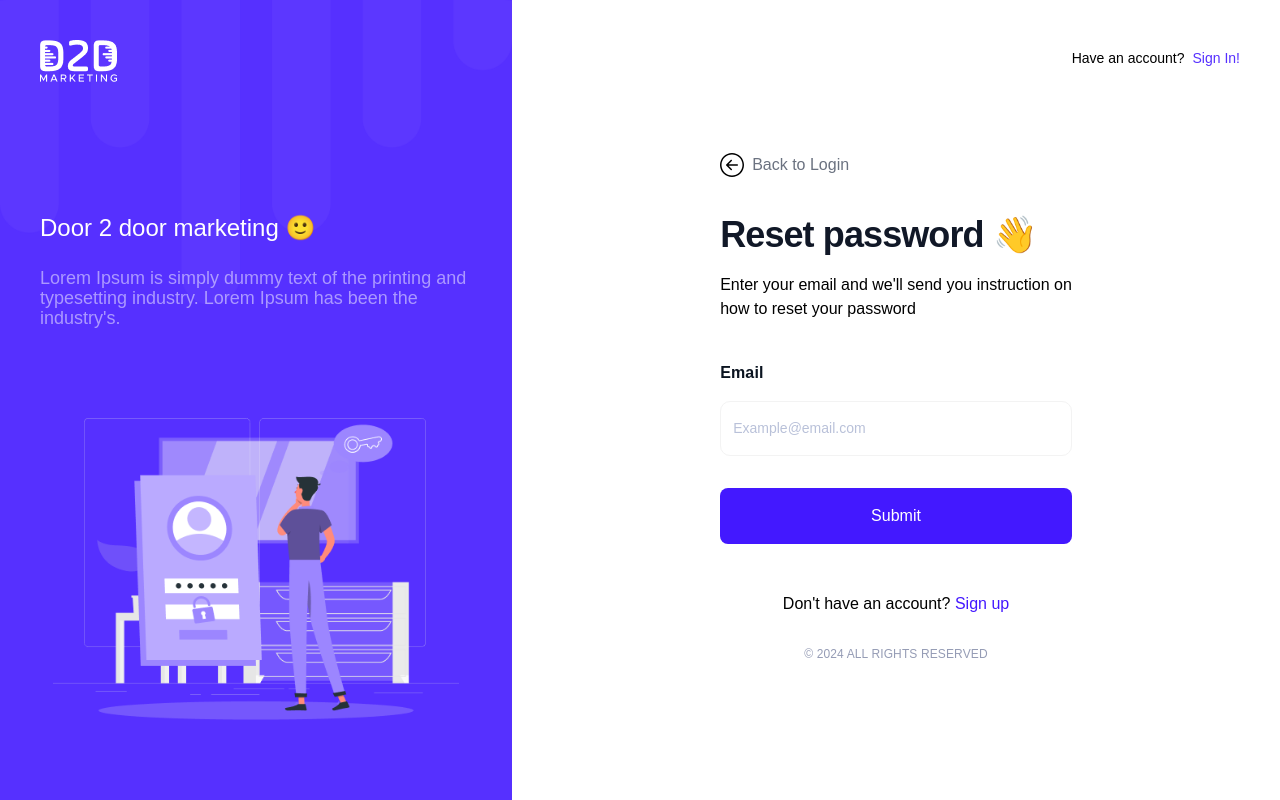
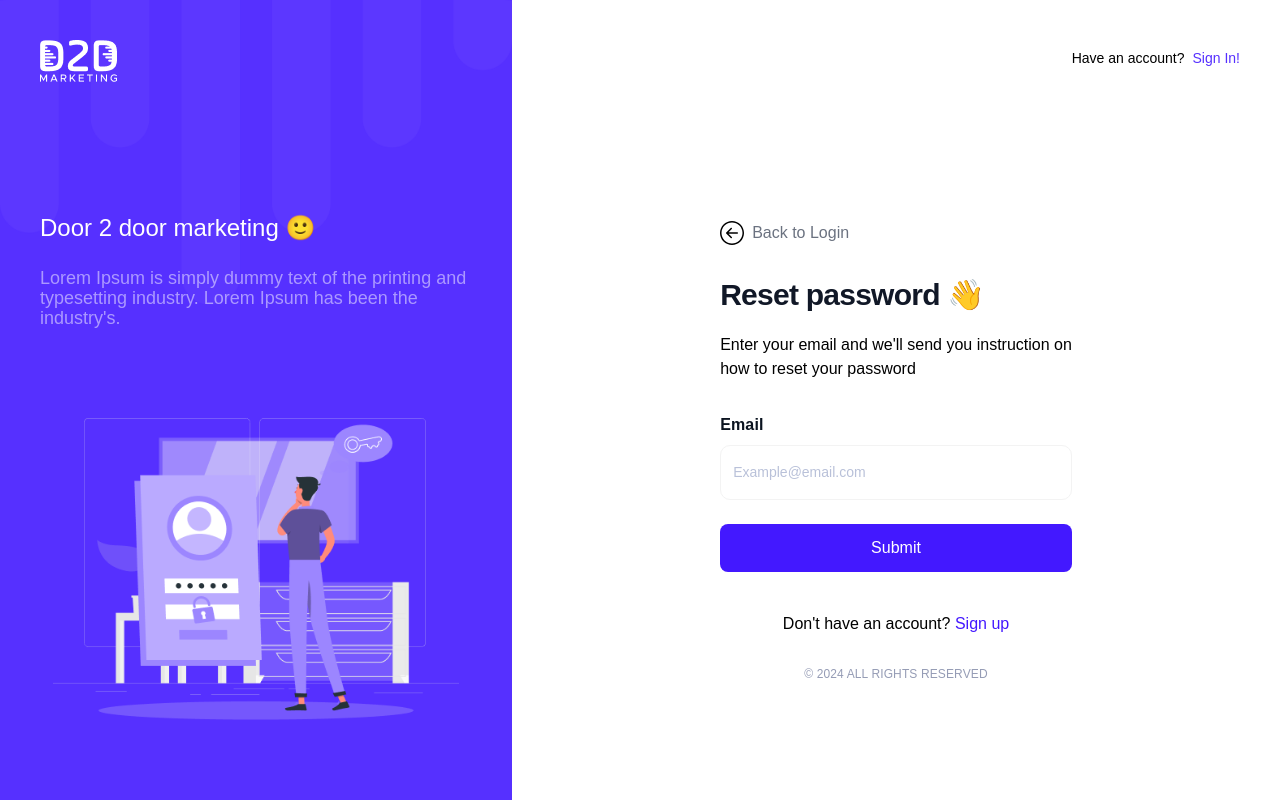
Before and after one commit to tajnur007/d2d-marketing-frontend, a Next.js app: page /auth/forget-password in a window 1280 px wide. Built offline with nearby package versions, Linux system fonts and the light colour scheme; no server answers; a web font is replaced by a local one.

Commit message:
Forget password page first step responsiveness done

```diff
--- a/app/auth/forget-password/page.tsx
+++ b/app/auth/forget-password/page.tsx
@@ -10,7 +10,9 @@ const ForgetPasswordPage = () => {
   return (
     <AuthLayout text={AUTH_LEFT_TEXT} image={marketingForgetPassword}>
       <NoAccount signupPage={false} />
-      <ResetPassword />
+      <div className='w-full h-screen flex items-center justify-center'>
+        <ResetPassword />
+      </div>
     </AuthLayout>
   );
 };
--- a/components/auth/reset-password.tsx
+++ b/components/auth/reset-password.tsx
@@ -44,7 +44,7 @@ const ResetPassword = () => {
     <section>
       <div className='md:max-w-[400px] lg:max-w-[600px] mx-auto lg:px-6 lg:py-9 md:py-2 md:px-3'>
         <div>
-          <div className='md:mt-2 lg:mt-10 xl:mt-12 2xl:mt-14 md:my-3 lg:my-6 xl:my-9 2xl:my-12 md:text-[12px] lg:text-[16px] flex items-center text-gray-500 tracking-[0] leading-[16px] whitespace-nowrap'>
+          <div className='my-2 md:my-4 lg:my-6 xl:my-8 2xl:my-10 md:text-[12px] lg:text-[16px] flex items-center text-gray-500 tracking-[0] leading-[16px] whitespace-nowrap'>
             <div className='mr-2'>
               <Link href={PAGE_ROUTES.Signin}>
                 <ArrowLeftCircleIcon />
@@ -52,7 +52,7 @@ const ResetPassword = () => {
             </div>
             <div>Back to Login</div>
           </div>
-          <div className='md:mt-2 lg:mt-10 md:text-[18px] lg:text-[36px] font-bold leading-9 tracking-tight text-gray-900'>
+          <div className='md:text-[18px] lg:text-[25px] xl:text-[30px]  2xl:text-[36px] font-bold leading-9 tracking-tight text-gray-900'>
             Reset password 👋
           </div>
           <div className='md:my-2 lg:my-5 md:text-[12px] lg:text-[16px]'>
@@ -62,13 +62,13 @@ const ResetPassword = () => {
           </div>
         </div>
 
-        <div className='lg:mt-10 md:mt-3'>
+        <div className='mt-2 md:mt-4 lg:mt-6 xl:mt-8 2xl:mt-10'>
           <form onSubmit={onFormSubmit}>
             <div>
               <label className='font-semibold text-[#0B1420] md:text-[12px] lg:text-[16px] tracking-[0.16px] leading-[16px] whitespace-nowrap'>
                 Email
               </label>
-              <div className='md:mt-2 lg:mt-4 md:mb-2 lg:mb-4'>
+              <div className='my-2 2xl:mt-4 lg:mb-4'>
                 <input
                   id='email'
                   type='email'
@@ -85,7 +85,7 @@ const ResetPassword = () => {
             <ForgetPasswordCommon
               buttonInfo={{
                 className:
-                  'w-full bg-[#4318FF] rounded-lg text-white md:p-2 lg:p-4 font-normal md:my-2 lg:my-4 md:text-[12px] lg:text-[16px]',
+                  'w-full bg-[#4318FF] rounded-lg text-white p-2 lg:p-3 2xl:p-4 font-normal my-2 2xl:my-4 md:text-[12px] lg:text-[16px]',
                 text: 'Submit',
                 type: 'submit',
               }}
```
